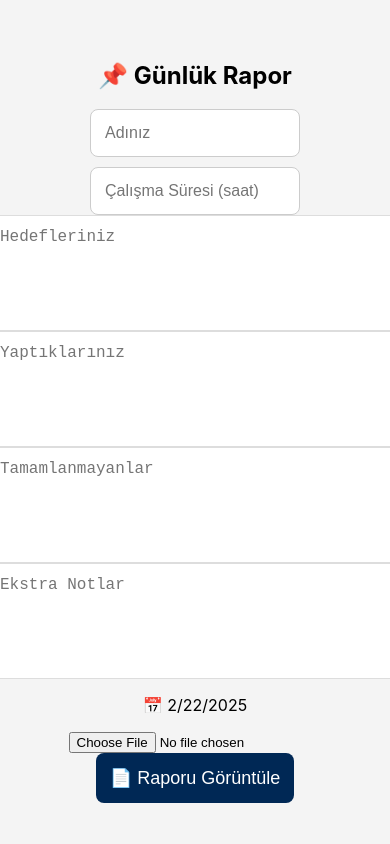
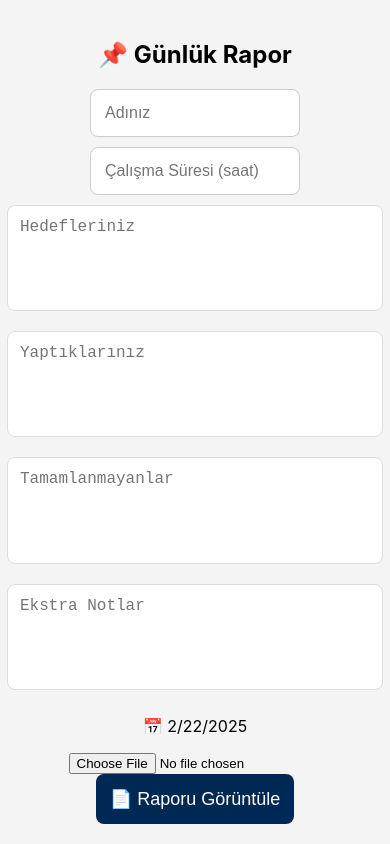
Before and after one commit to nazlinres01/report-app, a React (Create React App) app: page / in a window 390 px wide. Built offline with nearby package versions, Linux system fonts and the light colour scheme.

Commit message:
updated  mobile design

```diff
--- a/src/pages/Home.jsx
+++ b/src/pages/Home.jsx
@@ -122,8 +122,8 @@ const styles = {
     alignItems: "center",
     justifyContent: "center",
     background: "#F4F4F4",
-    padding: "0",
-    overflow: "hidden",
+    padding: "20px",
+    boxSizing: "border-box",
   },
   title: {
     fontSize: "24px",
@@ -153,6 +153,7 @@ const styles = {
     borderRadius: "8px",
     border: "1px solid #ddd",
     resize: "none",
+    margin: "10px 0",
   },
   button: {
     padding: "14px",
```
